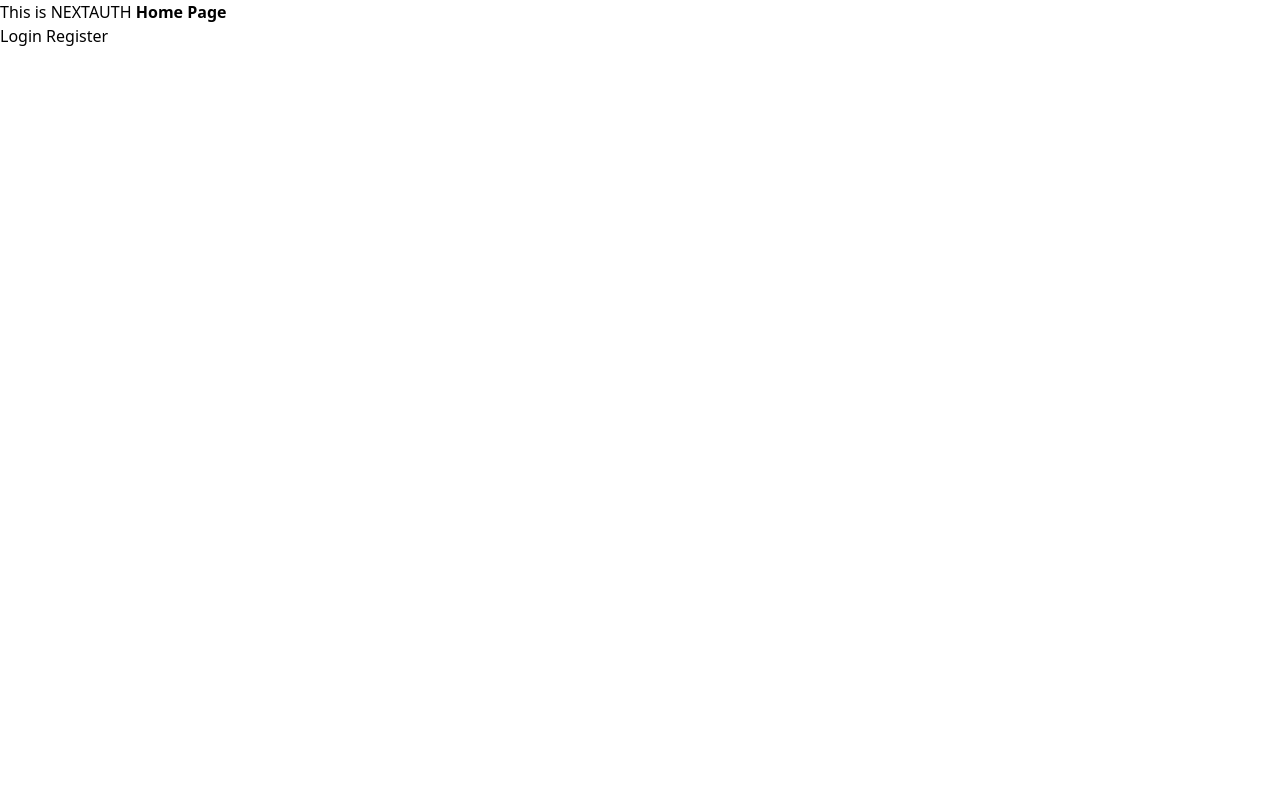
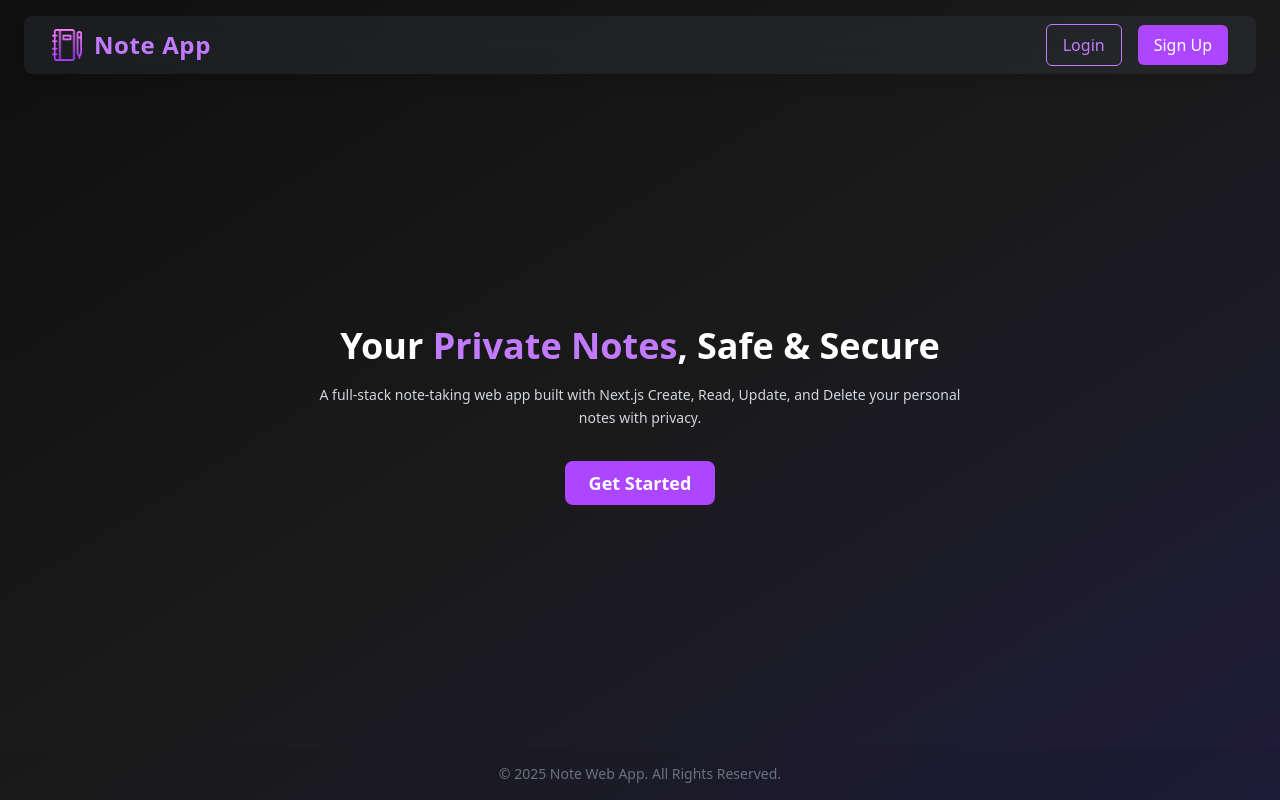
Before and after one commit to muhammad-araf/NextAuth, a Next.js app: page / in a window 1280 px wide. Built offline with nearby package versions, Linux system fonts and the light colour scheme.

Commit message:
Improve UI

```diff
--- a/src/app/layout.js
+++ b/src/app/layout.js
@@ -3,6 +3,7 @@ import { Geist, Geist_Mono } from "next/font/google";
 import "./globals.css";
 import BackgroundWrapper from "@/components/BackgroundWrapper";
 import { Suspense } from "react";
+// import Myheader from "@/components/Myheader";
 import Image from "next/image";
 
 <Image
@@ -40,7 +41,9 @@ export default function RootLayout({
   reverseOrder={true}
 />
         <BackgroundWrapper>
+
           <Suspense fallback={<div>Loading header...</div>}>
+          {/* <Myheader/> */}
           </Suspense>
           {children}
         </BackgroundWrapper>
--- a/src/app/login/page.jsx
+++ b/src/app/login/page.jsx
@@ -45,14 +45,14 @@ const Page = () => {
   return (
     <>
       <div className="flex justify-center items-center min-h-screen bg-transparent font-serif ">
-        <div className="my-inputs border-2 border-blue-500/30 pb-15 pt-6 w-100 rounded-lg backdrop-blur-lg ">
-          <h2 className="text-2xl text-gray-200 text-center mb-6 mt-10 ">Welcome Back,</h2>
+        <div className="my-inputs border-b-3 border-t-3 border-purple-400/60 pb-15 pt-6 w-100 rounded-lg backdrop-blur-lg ">
+          <h2 className="text-2xl text-gray-200 text-center mb-6 mt-10 font-bold">Welcome Back,</h2>
 
 
           <div className="flex justify-center ">
-            <div className="flex items-center border-b-2 border-blue-400 rounded-lg p-0 w-[95%] mt-4">
+            <div className="flex items-center border-b-2 border-gray-300 rounded-lg p-0 w-[95%] mt-4">
               <span className="bg-transparent p-2 ">
-                <FaEnvelope className="text-blue-500" />
+                <FaEnvelope className="text-purple-400" />
               </span>
               <input
                 type='email'
@@ -66,9 +66,9 @@ const Page = () => {
           </div>
 
           <div className="flex justify-center mt-4">
-            <div className="flex items-center border-b-2 border-blue-400 rounded-lg p-0 w-[95%] ">
+            <div className="flex items-center border-b-2 border-gray-300 rounded-lg p-0 w-[95%] ">
               <span className="bg-transparent p-2 ">
-                <FaLock className="text-blue-500" />
+                <FaLock className="text-purple-400" />
               </span>
               <input
                 type='password'
@@ -84,7 +84,7 @@ const Page = () => {
           <div className="flex justify-center">
             <button
               onClick={HandleInput}
-              className="p-1 mt-10 w-[95%] bg-transparent border-1 border-gray-500/20 rounded-sm text-l text-white cursor-pointer hover:bg-gray-500/10"
+              className="p-1 mt-10 w-[95%] bg-transparent border-1 border-gray-500/20 rounded-sm  text-lg text-purple-200 cursor-pointer hover:bg-gray-500/10 hover:text-white transition duration-150"
             >
               Login
             </button>
@@ -92,7 +92,7 @@ const Page = () => {
           <div className="flex justify-center mt-4">
             <p className="text-white text-sm ">
               Do not have an account?{" "}
-              <Link className="text-blue-400 hover:underline" href={'/signup'}>
+              <Link className="text-purple-400/60 hover:text-purple-400 transition duration-300" href={'/signup'}>
                 Signup
               </Link>
             </p>
--- a/src/app/page.js
+++ b/src/app/page.js
@@ -1,21 +1,61 @@
 'use client'
 import { useRouter } from "next/navigation"
+import Link from "next/link"
+import Image from "next/image"
 
 const Page = () => {
   const router = useRouter()
 
   return (
-    <div >
-      <main>
+    <div className="flex flex-col min-h-screen bg-gradient-to-br from-[#0f0f0f] via-[#1a1a1a] to-[#1f1b3a] text-white">
+      <header className="fixed top-0 left-0 w-full flex items-center justify-center px-6 py-4  ">
+        <nav className="flex items-center justify-between w-full max-w-7xl bg-gray-600/20 pl-7 pr-7 pt-2 pb-2 rounded-lg backdrop-blur-lg z-50 shadow-lg">
+          <h1 className="text-xl md:text-2xl font-bold tracking-wide text-purple-400 flex justify-between cursor-pointer" onClick={()=>router.push("/")} >
+            <Image src={"/assets/images/image.png"} width={30} height={25} className="text-white bg-transparent mr-3"/>
+            Note App
+          </h1>
+          <div className="flex items-center space-x-4">
+            <Link
+              href="/login"
+              className="px-4 py-2 rounded-md border border-purple-400 text-purple-400 hover:bg-purple-400 hover:text-black transition duration-500"
+            >
+              Login
+            </Link>
+            <Link
+              href="/signup"
+              className="px-4 py-2 rounded-md bg-purple-500 hover:bg-purple-600 transition duration-500"
+            >
+              Sign Up
+            </Link>
+          </div>
+        </nav>
+      </header>
 
-        <h4>This is NEXTAUTH <b>Home Page</b></h4>
-        <div className="">
-        <button onClick={()=>router.push('/login')}>Login</button> <button onClick={()=>router.push('/signup')}>Register</button>
+      <main className="flex-grow flex flex-col justify-center items-center px-6 text-center mt-20">
+        <div className="max-w-2xl">
+          <h2 className="text-3xl md:text-4xl font-extrabold leading-tight mb-4">
+            Your <span className="text-purple-400">Private Notes</span>,
+            Safe & Secure
+          </h2>
+          <p className="text-gray-300 text-sm leading-relaxed mb-8">
+            A full-stack note-taking web app built with Next.js Create, Read, Update, and Delete your personal notes with privacy.
+          </p>
+          <div className="flex justify-center gap-4">
+            <button
+              onClick={() => router.push('/signup')}
+              className="px-6 py-2 bg-purple-500 hover:bg-purple-600 rounded-lg text-lg font-semibold transition duration-300 cursor-pointer"
+            >
+              Get Started
+            </button>
+          </div>
         </div>
-        </main>
+      </main>
 
+      <footer className="bg-black/5 text-gray-500 text-center py-4 text-sm">
+        © 2025 Note Web App. All Rights Reserved.
+      </footer>
+    </div>
+  )
+}
 
-    </div>
-  );
-}
 export default Page
--- a/src/app/signup/page.jsx
+++ b/src/app/signup/page.jsx
@@ -48,13 +48,13 @@ const Page = () => {
   return (
     <>
       <div className="flex justify-center items-center min-h-screen bg-transparent font-serif ">
-        <div className="my-inputs border-1 border-blue-500/30 pb-15 pt-6 w-100 rounded-lg backdrop-blur-lg ">
-          <h2 className="text-2xl text-gray-200 text-center mb-6 mt-10 ">Create an Account</h2>
+        <div className="my-inputs border-b-5 border-t-5 border-purple-400/60 pb-15 pt-6 w-100 rounded-lg backdrop-blur-lg ">
+          <h2 className="text-2xl text-gray-200 text-center mb-6 mt-10 font-bold">Create an Account</h2>
 
           <div className="flex justify-center ">
-            <div className="flex items-center border-b-2 border-blue-400 rounded-lg p-0 w-[95%] ">
+            <div className="flex items-center border-b-2 border-gray-300 rounded-lg p-0 w-[95%] ">
               <span className="bg-transparent p-2">
-                <FaUser className="text-blue-500" />
+                <FaUser className="text-purple-400" />
               </span>
               <input
                 type='text'
@@ -68,9 +68,9 @@ const Page = () => {
           </div>
 
           <div className="flex justify-center ">
-            <div className="flex items-center border-b-2 border-blue-400 rounded-lg p-0 w-[95%] mt-4">
+            <div className="flex items-center border-b-2 border-gray-300 rounded-lg p-0 w-[95%] mt-4">
               <span className="bg-transparent p-2 ">
-                <FaEnvelope className="text-blue-500" />
+                <FaEnvelope className="text-purple-400" />
               </span>
               <input
                 type='email'
@@ -84,9 +84,9 @@ const Page = () => {
           </div>
 
           <div className="flex justify-center mt-4">
-            <div className="flex items-center border-b-2 border-blue-400 rounded-lg p-0 w-[95%] ">
+            <div className="flex items-center border-b-2 border-gray-300 rounded-lg p-0 w-[95%] ">
               <span className="bg-transparent p-2 ">
-                <FaLock className="text-blue-500" />
+                <FaLock className="text-purple-400" />
               </span>
               <input
                 type='password'
@@ -100,9 +100,9 @@ const Page = () => {
           </div>
 
           <div className="flex justify-center mt-4">
-            <div className="flex items-center border-b-2 border-blue-400 rounded-lg p-0 w-[95%] ">
+            <div className="flex items-center border-b-2 border-gray-300 rounded-lg p-0 w-[95%] ">
               <span className="bg-transparent p-2 ">
-                <FaLock className="text-blue-500" />
+                <FaLock className="text-purple-400" />
               </span>
               <input
                 type='password'
@@ -117,7 +117,7 @@ const Page = () => {
           <div className="flex justify-center">
             <button
               onClick={HandleInput}
-              className="p-1 mt-10 w-[95%] bg-transparent border-1 border-gray-500/20 rounded-sm text-l text-white cursor-pointer hover:bg-gray-500/10"
+              className="p-1 mt-10 w-[95%] bg-transparent border-1 border-gray-500/20 rounded-sm  text-lg text-purple-200 cursor-pointer hover:bg-gray-500/10 hover:text-white transition duration-150"
             >
               Signup
             </button>
@@ -125,7 +125,7 @@ const Page = () => {
           <div className="flex justify-center mt-4">
             <p className="text-white text-sm ">
               Already have an account?{" "}
-              <Link className="text-blue-500 hover:underline" href={'/login'}>
+              <Link className="text-purple-400/60 hover:text-purple-400 transition duration-300" href={'/login'}>
                 Login
               </Link>
             </p>
--- a/src/components/BackgroundWrapper.jsx
+++ b/src/components/BackgroundWrapper.jsx
@@ -6,9 +6,10 @@ export default function BackgroundWrapper({ children }) {
   const showBackground = pathname.startsWith("/signup");
   const isLogin = pathname.startsWith("/login");
   const isVerify = pathname.startsWith("/verify");
+  const color = "#0a1f44"
   return (
-        <div className="relative min-h-screen">
-        {showBackground && (
+        <div className="relative min-h-screen text-[#0f0f0f]">
+        {/* {showBackground && (
             <div
             className="absolute inset-0 bg-cover bg-center bg-no-repeat opacity-110"
             style={{ backgroundImage: "url('/assets/images/authbg.jpg')" }}
@@ -25,7 +26,14 @@ export default function BackgroundWrapper({ children }) {
             className="absolute inset-0 bg-cover bg-center bg-no-repeat opacity-110"
             style={{ backgroundImage: "url('/assets/images/authbg.jpg')" }}
             />
-        )}
+        )} */}
+        <div
+        className="absolute inset-0 "
+        style={{
+            background: "linear-gradient(135deg, #0f0f0f, #1a1a1a,  #1f1b3a)",
+        }}
+        />
+
         <div className="relative z-10">{children}</div>
         </div>
   );
```
Also changed, not shown: src/components/Myheader.jsx (added, +9 -0 lines), public/assets/images/image.png (added).
